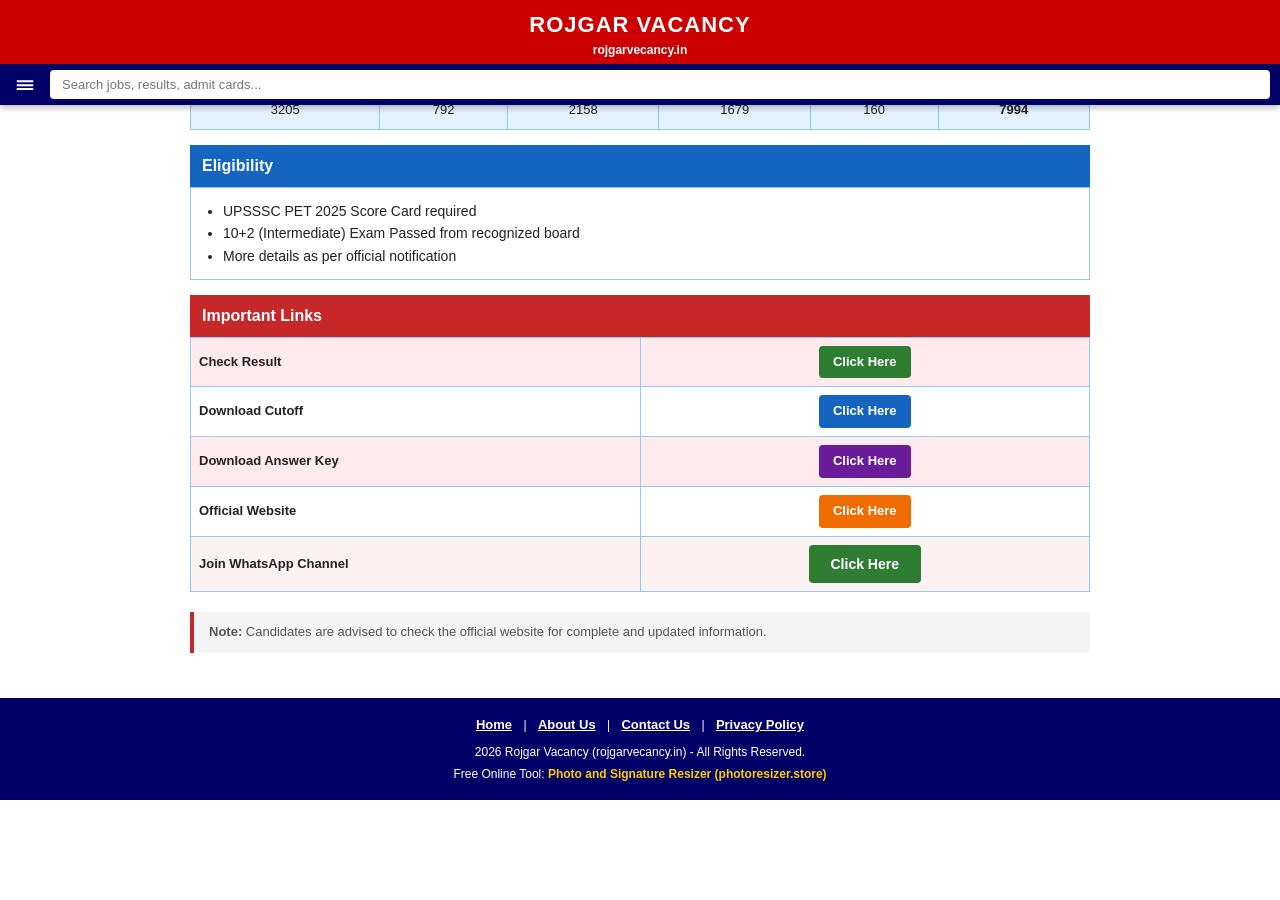
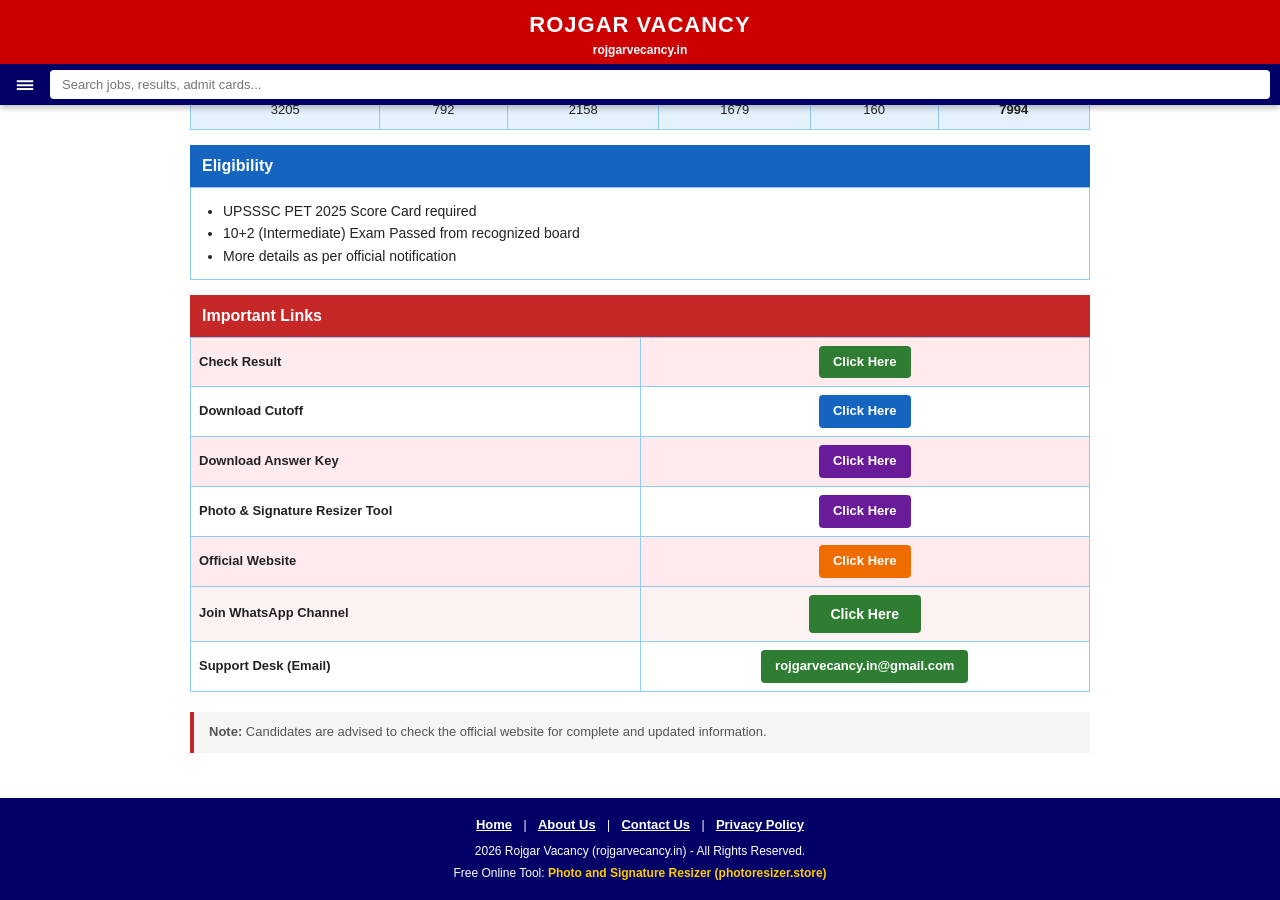
Before and after one commit to Rojgarvacancy/Rojgar-vacancy-, a Jekyll site: the page built from _posts/2026-09-14-upsssc-lekhpal-mains-result.html, in a window 1280 px wide and 900 px high, scrolled down 1297 px. Built offline with Jekyll 4.4.1, drawn with Linux system fonts in a browser that asks for light colours; before the commit the page ends 2097 px from its top, so only the background shows below that.

Commit message:
Update 2026-09-14-upsssc-lekhpal-mains-result.html

```diff
--- a/_posts/2026-09-14-upsssc-lekhpal-mains-result.html
+++ b/_posts/2026-09-14-upsssc-lekhpal-mains-result.html
@@ -187,30 +187,43 @@ categories: result
       <tr style="background: rgb(255, 235, 238);">
         <td style="border: 1px solid rgb(239, 154, 154); padding: 10px; width: 50%;"><strong>Check Result</strong></td>
         <td style="border: 1px solid rgb(239, 154, 154); padding: 10px; text-align: center;">
-          <a href="https://upsssc.gov.in/ResultsDire.aspx" style="background: rgb(46, 125, 50); border-radius: 4px; color: white; font-weight: bold; padding: 6px 14px; text-decoration: none; display: inline-block;" target="_blank">Click Here</a>
+          <a href="https://upsssc.gov.in/ResultsDire.aspx" style="background: rgb(46, 125, 50); border-radius: 4px; color: white; font-weight: bold; padding: 6px 14px; text-decoration: none; display: inline-block;" target="_blank" rel="noopener noreferrer">Click Here</a>
         </td>
       </tr>
       <tr>
         <td style="border: 1px solid rgb(239, 154, 154); padding: 10px;"><strong>Download Cutoff</strong></td>
         <td style="border: 1px solid rgb(239, 154, 154); padding: 10px; text-align: center;">
-          <a href="https://upsssc.gov.in//ViewPdf.aspx?IdBNKFM98M9wVXjKeiMUIsslvq/0G53DH4ckm9wdK14=" style="background: rgb(21, 101, 192); border-radius: 4px; color: white; font-weight: bold; padding: 6px 14px; text-decoration: none; display: inline-block;" target="_blank">Click Here</a>
+          <a href="https://upsssc.gov.in//ViewPdf.aspx?IdBNKFM98M9wVXjKeiMUIsslvq/0G53DH4ckm9wdK14=" style="background: rgb(21, 101, 192); border-radius: 4px; color: white; font-weight: bold; padding: 6px 14px; text-decoration: none; display: inline-block;" target="_blank" rel="noopener noreferrer">Click Here</a>
         </td>
       </tr>
       <tr style="background: rgb(255, 235, 238);">
         <td style="border: 1px solid rgb(239, 154, 154); padding: 10px;"><strong>Download Answer Key</strong></td>
         <td style="border: 1px solid rgb(239, 154, 154); padding: 10px; text-align: center;">
-          <a href="https://doc.sarkariresults.org.in/ZS7%20Master.pdf" style="background: rgb(106, 27, 154); border-radius: 4px; color: white; font-weight: bold; padding: 6px 14px; text-decoration: none; display: inline-block;" target="_blank">Click Here</a>
+          <a href="https://doc.sarkariresults.org.in/ZS7%20Master.pdf" style="background: rgb(106, 27, 154); border-radius: 4px; color: white; font-weight: bold; padding: 6px 14px; text-decoration: none; display: inline-block;" target="_blank" rel="noopener noreferrer">Click Here</a>
         </td>
       </tr>
       <tr>
+        <td style="border: 1px solid rgb(239, 154, 154); padding: 10px;"><strong>Photo & Signature Resizer Tool</strong></td>
+        <td style="border: 1px solid rgb(239, 154, 154); padding: 10px; text-align: center;">
+          <a href="https://photoresizer.store" style="background: rgb(106, 27, 154); border-radius: 4px; color: white; font-weight: bold; padding: 6px 14px; text-decoration: none; display: inline-block;" target="_blank">Click Here</a>
+        </td>
+      </tr>
+      <tr style="background: rgb(255, 235, 238);">
         <td style="border: 1px solid rgb(239, 154, 154); padding: 10px;"><strong>Official Website</strong></td>
         <td style="border: 1px solid rgb(239, 154, 154); padding: 10px; text-align: center;">
-          <a href="https://upsssc.gov.in" style="background: rgb(239, 108, 0); border-radius: 4px; color: white; font-weight: bold; padding: 6px 14px; text-decoration: none; display: inline-block;" target="_blank">Click Here</a>
+          <a href="https://upsssc.gov.in" style="background: rgb(239, 108, 0); border-radius: 4px; color: white; font-weight: bold; padding: 6px 14px; text-decoration: none; display: inline-block;" target="_blank" rel="noopener noreferrer">Click Here</a>
+        </td>
+      </tr>
+      <tr>
+        <td style="border: 1px solid rgb(239, 154, 154); padding: 10px;"><strong>Support Desk (Email)</strong></td>
+        <td style="border: 1px solid rgb(239, 154, 154); padding: 10px; text-align: center;">
+          <a href="mailto:rojgarvecancy.in@gmail.com" style="background: rgb(46, 125, 50); border-radius: 4px; color: white; font-weight: bold; padding: 6px 14px; text-decoration: none; display: inline-block;">rojgarvecancy.in@gmail.com</a>
         </td>
       </tr>
     </tbody>
   </table>
 
+  <!--Clean Disclaimer Note-->
   <div style="background: rgb(245, 245, 245); border-left: 4px solid rgb(198, 40, 40); color: #555555; font-size: 13px; padding: 10px 15px;">
     <strong>Note:</strong> Candidates are advised to check the official website for complete and updated information.
   </div>
```
Also changed, not shown: other parts of _posts/2026-09-14-upsssc-lekhpal-mains-result.html (+1 -1 lines).
